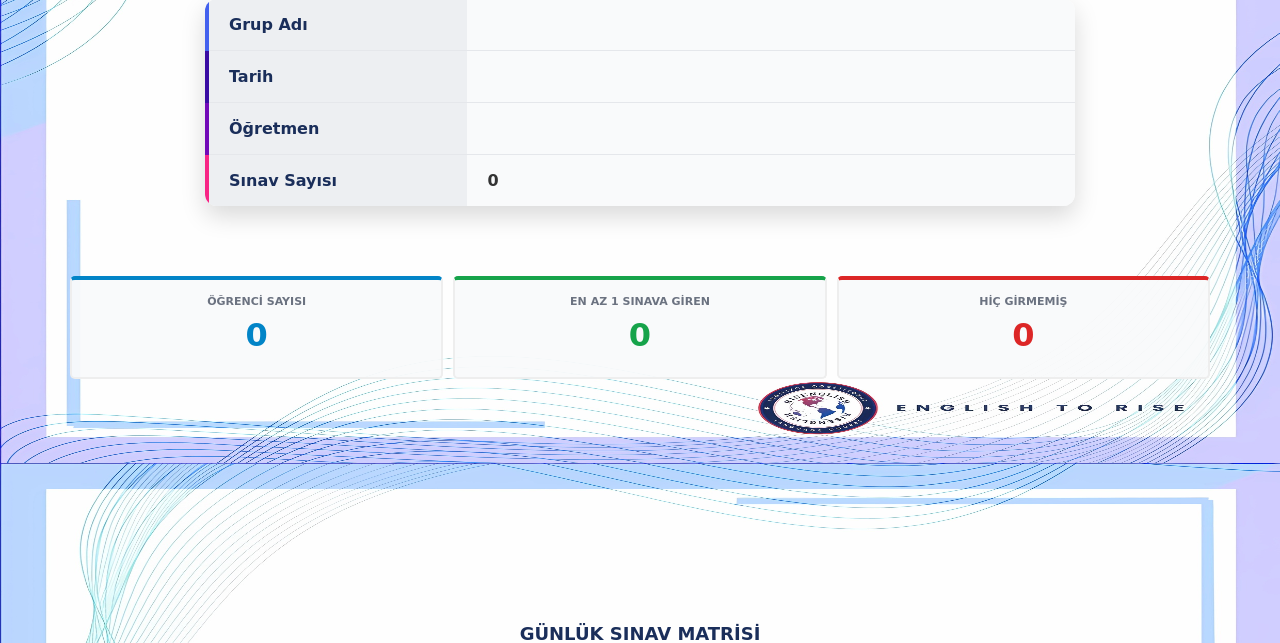
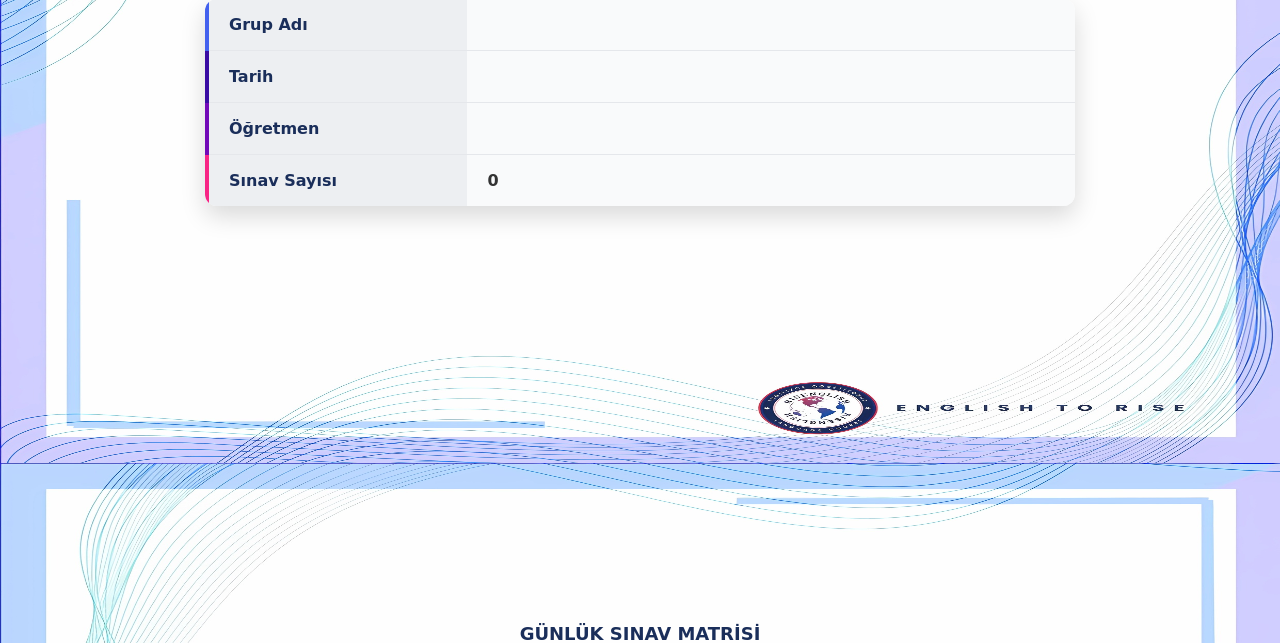
Before and after one commit to teyfikaktas/riseenglish, a Laravel app: template resources/views/exams/group-daily-report-pdf.blade.php in a window 1280 px wide. Shown: the part 337-980 px from the top of the page. Run offline with Laravel 12, Linux system fonts and the light colour scheme; the template is opened without the code that fills it, so the values that code supplies are empty; parts of the project's set-up code (start-up, migrations or seed data) failed here and were passed over.

Commit message:
refactor: update group daily report to improve code readability and remove unused statistics

```diff
--- a/app/Http/Controllers/ExamController.php
+++ b/app/Http/Controllers/ExamController.php
@@ -263,7 +263,7 @@ public function groupDailyReport(Request $request, \App\Models\Group $group)
         return back()->with('error', 'Bu grupta öğrenci bulunamadı.');
     }
 
-    // Bugünkü TÜM sınavları çek
+    // Bugünkü tüm sınavları çek
     $allExams = Exam::where('teacher_id', $teacherId)
         ->whereDate('start_time', $date->toDateString())
         ->with(['results', 'students'])
@@ -291,8 +291,8 @@ public function groupDailyReport(Request $request, \App\Models\Group $group)
             if ($result && $result->score > 0) {
                 $row[$exam->id] = [
                     'success_rate' => $result->success_rate,
-                    'correct'      => $result->correct_count,
-                    'wrong'        => $result->wrong_count,
+                    'correct'      => $result->getCorrectAnswersCount(),
+                    'wrong'        => $result->getWrongAnswersCount(),
                 ];
             } else {
                 $row[$exam->id] = null;
--- a/resources/views/exams/group-daily-report-pdf.blade.php
+++ b/resources/views/exams/group-daily-report-pdf.blade.php
@@ -68,22 +68,6 @@
         .cover-details-table tr:nth-child(3) td:first-child { border-left: 4px solid #7209b7; }
         .cover-details-table tr:nth-child(4) td:first-child { border-left: 4px solid #f72585; }
 
-        .stats-grid { display: table; width: 100%; margin: 20px 0; border-spacing: 10px; }
-        .stat-row { display: table-row; }
-        .stat-box {
-            display: table-cell; padding: 15px; text-align: center;
-            border-radius: 5px; background-color: rgba(249, 250, 251, 0.95);
-            border: 2px solid #eee; width: 33.33%;
-        }
-        .stat-number { font-size: 32px; margin: 8px 0; }
-        .stat-label { font-size: 11px; color: #6b7280; text-transform: uppercase; }
-        .total-students { border-top: 4px solid #0284c7; }
-        .total-students .stat-number { color: #0284c7; }
-        .completed { border-top: 4px solid #16a34a; }
-        .completed .stat-number { color: #16a34a; }
-        .not-completed { border-top: 4px solid #dc2626; }
-        .not-completed .stat-number { color: #dc2626; }
-
         .report-container {
             margin: 30px 40px;
             padding: 10px;
@@ -153,7 +137,6 @@
     @php
         $totalExams = $exams->count();
         $totalStudents = $students->count();
-        $enteredCount = collect($matrix)->filter(fn($row) => collect($row)->whereNotNull()->isNotEmpty())->count();
     @endphp
 
     <!-- KAPAK SAYFASI -->
@@ -198,23 +181,6 @@
                     <td>{{ $totalExams }}</td>
                 </tr>
             </table>
-        </div>
-
-        <div class="stats-grid">
-            <div class="stat-row">
-                <div class="stat-box total-students">
-                    <div class="stat-label">Öğrenci Sayısı</div>
-                    <div class="stat-number">{{ $totalStudents }}</div>
-                </div>
-                <div class="stat-box completed">
-                    <div class="stat-label">En Az 1 Sınava Giren</div>
-                    <div class="stat-number">{{ $enteredCount }}</div>
-                </div>
-                <div class="stat-box not-completed">
-                    <div class="stat-label">Hiç Girmemiş</div>
-                    <div class="stat-number">{{ $totalStudents - $enteredCount }}</div>
-                </div>
-            </div>
         </div>
     </div>
 
```
